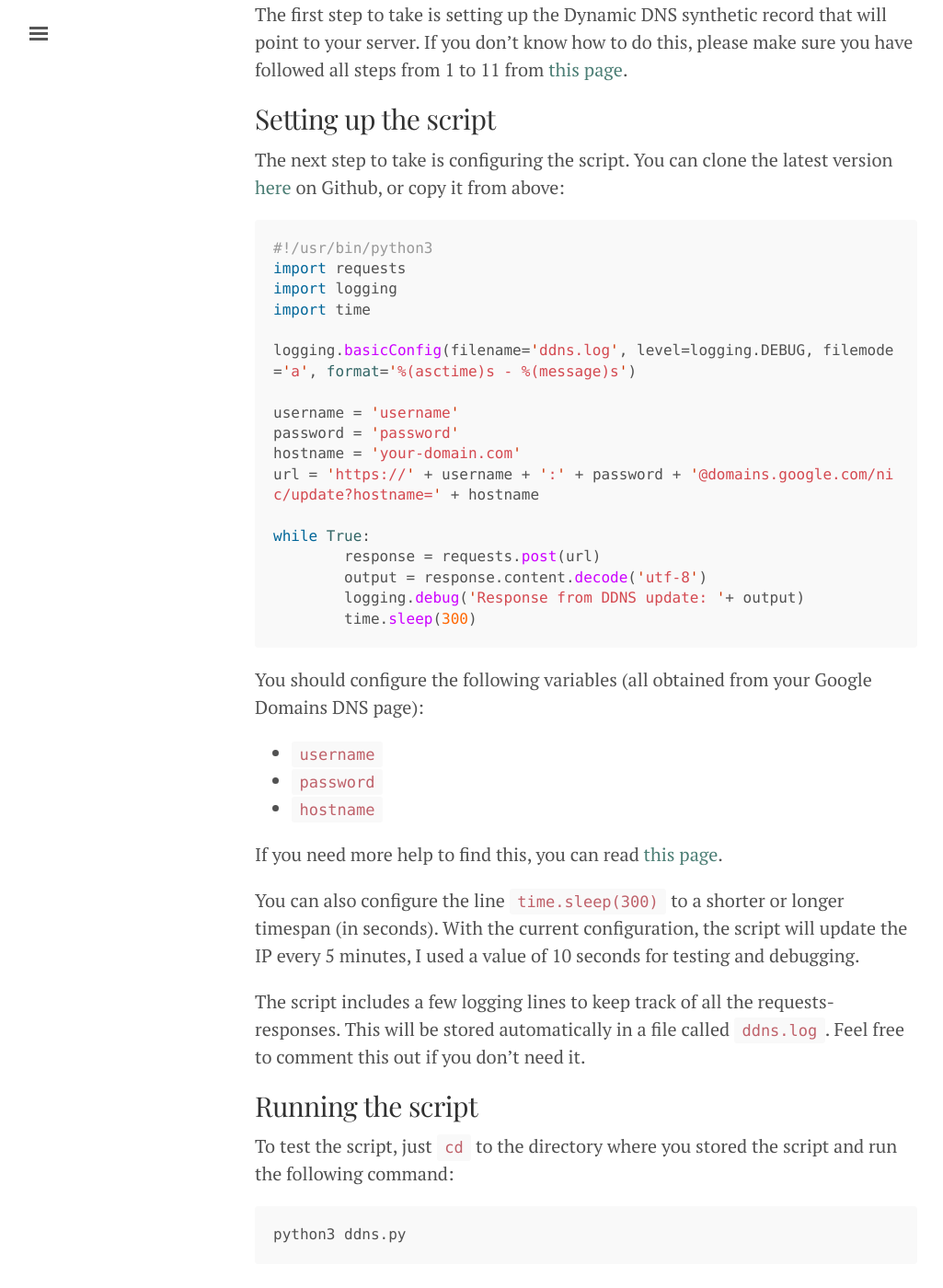
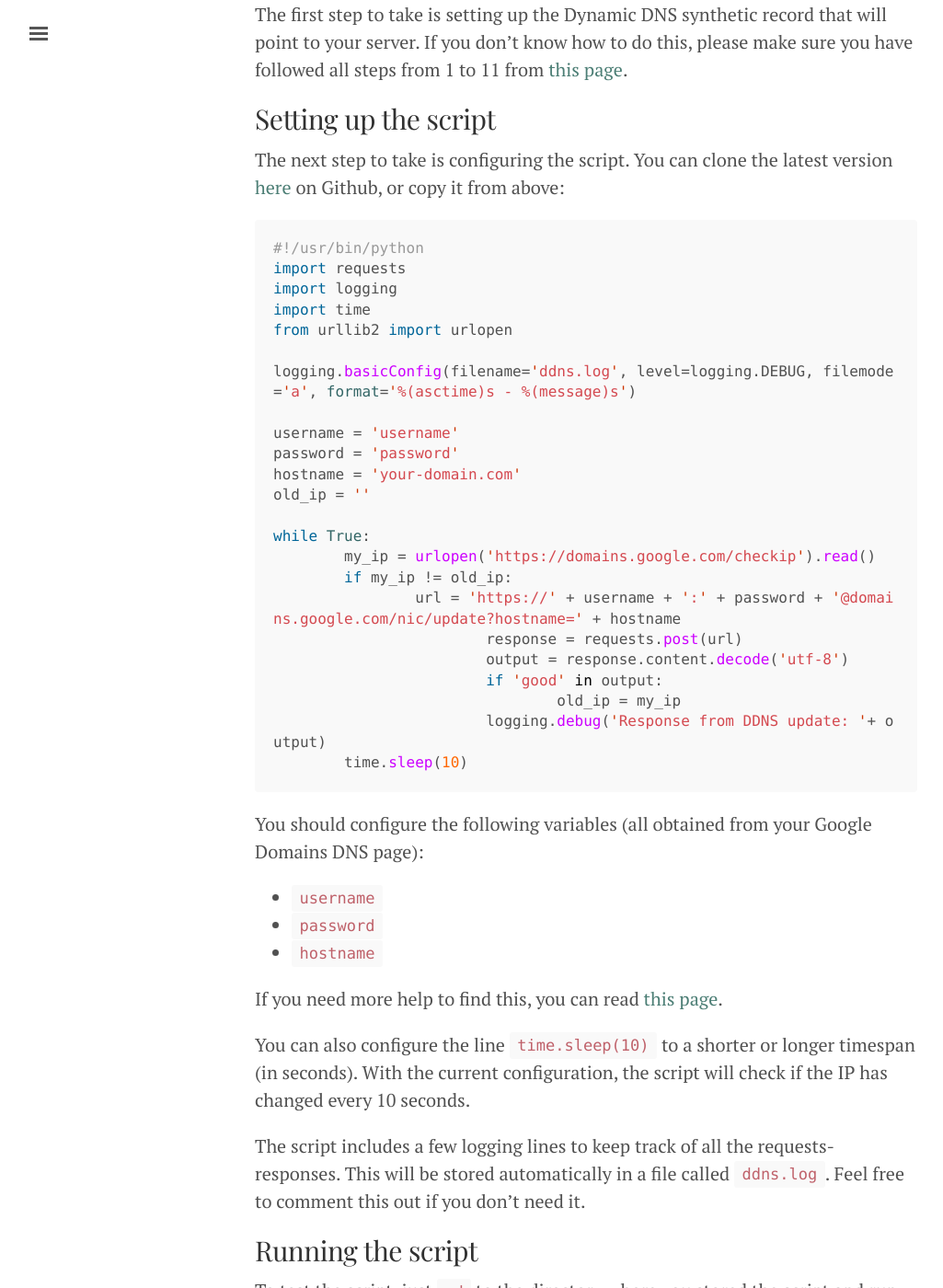
Before and after one commit to erickduran/blog, a Jekyll site: the page built from _posts/2019-02-09-ddns-python-script.md, in a window 1280 px wide and 1400 px high, scrolled down 917 px. Shown: the whole window at 92% size, without its empty margins (3-1028 px from the left). Built offline with Jekyll 4.4.1, drawn with Linux system fonts in a browser that asks for light colours; some web fonts are replaced; some of the changed text lies outside the part shown.

Commit message:
post fix

````diff
--- a/_posts/2019-02-09-ddns-python-script.md
+++ b/_posts/2019-02-09-ddns-python-script.md
@@ -12,7 +12,7 @@ I know that this may not be the most efficient or reliable solution for this, bu
 
 
 ## Prerequisites
-- Python (tested on 3.5)
+- Python (tested on 2.7)
 - A Google Domains domain
 
 ## Setting up Google Domains
@@ -21,23 +21,29 @@ The first step to take is setting up the Dynamic DNS synthetic record that will
 ## Setting up the script
 The next step to take is configuring the script. You can clone the latest version [here](https://github.com/erickduran/dynamic-dns-updater) on Github, or copy it from above:
 ```python
-#!/usr/bin/python3
+#!/usr/bin/python
 import requests
 import logging
 import time
+from urllib2 import urlopen
 
 logging.basicConfig(filename='ddns.log', level=logging.DEBUG, filemode='a', format='%(asctime)s - %(message)s')
 
 username = 'username'
 password = 'password'
 hostname = 'your-domain.com'
-url = 'https://' + username + ':' + password + '@domains.google.com/nic/update?hostname=' + hostname
+old_ip = ''
 
 while True:
-	response = requests.post(url)
-	output = response.content.decode('utf-8')
-	logging.debug('Response from DDNS update: '+ output)
-	time.sleep(300)
+	my_ip = urlopen('https://domains.google.com/checkip').read()
+	if my_ip != old_ip:
+		url = 'https://' + username + ':' + password + '@domains.google.com/nic/update?hostname=' + hostname
+			response = requests.post(url)
+			output = response.content.decode('utf-8')
+			if 'good' in output:
+				old_ip = my_ip
+			logging.debug('Response from DDNS update: '+ output)
+	time.sleep(10)
 ```
 You should configure the following variables (all obtained from your Google Domains DNS page):
 - `username`
@@ -46,7 +52,7 @@ You should configure the following variables (all obtained from your Google Doma
 
 If you need more help to find this, you can read [this page](https://support.google.com/domains/answer/6147083?hl=en).
 
-You can also configure the line `time.sleep(300)` to a shorter or longer timespan (in seconds). With the current configuration, the script will update the IP every 5 minutes, I used a value of 10 seconds for testing and debugging.
+You can also configure the line `time.sleep(10)` to a shorter or longer timespan (in seconds). With the current configuration, the script will check if the IP has changed every 10 seconds.
 
 The script includes a few logging lines to keep track of all the requests-responses. This will be stored automatically in a file called `ddns.log`. Feel free to comment this out if you don't need it.
 
@@ -54,7 +60,7 @@ The script includes a few logging lines to keep track of all the requests-respon
 
 To test the script, just `cd` to the directory where you stored the script and run the following command:
 ```bash
-python3 ddns.py
+python ddns.py
 ```
 Wait for the time you specified and check in your Google Domains page that the IP has changed to your current server's public IP address.
 
@@ -70,7 +76,7 @@ Enter your password, and add the following lines at the end of the file, before
 
 ```bash
 printf "Starting Dynamic DNS Script"
-sudo python3 /home/pi/ddns.py &
+sudo python /home/pi/ddns.py &
 ```
 
 This will print the message "Starting Dynamic DNS Script" on your startup console screen and run the script afterwards. The `&` character at the end of the line will indicate to start the process on background. My script is located and it will run from `/home/pi/`, so just remember that the log file will be created there.
````
